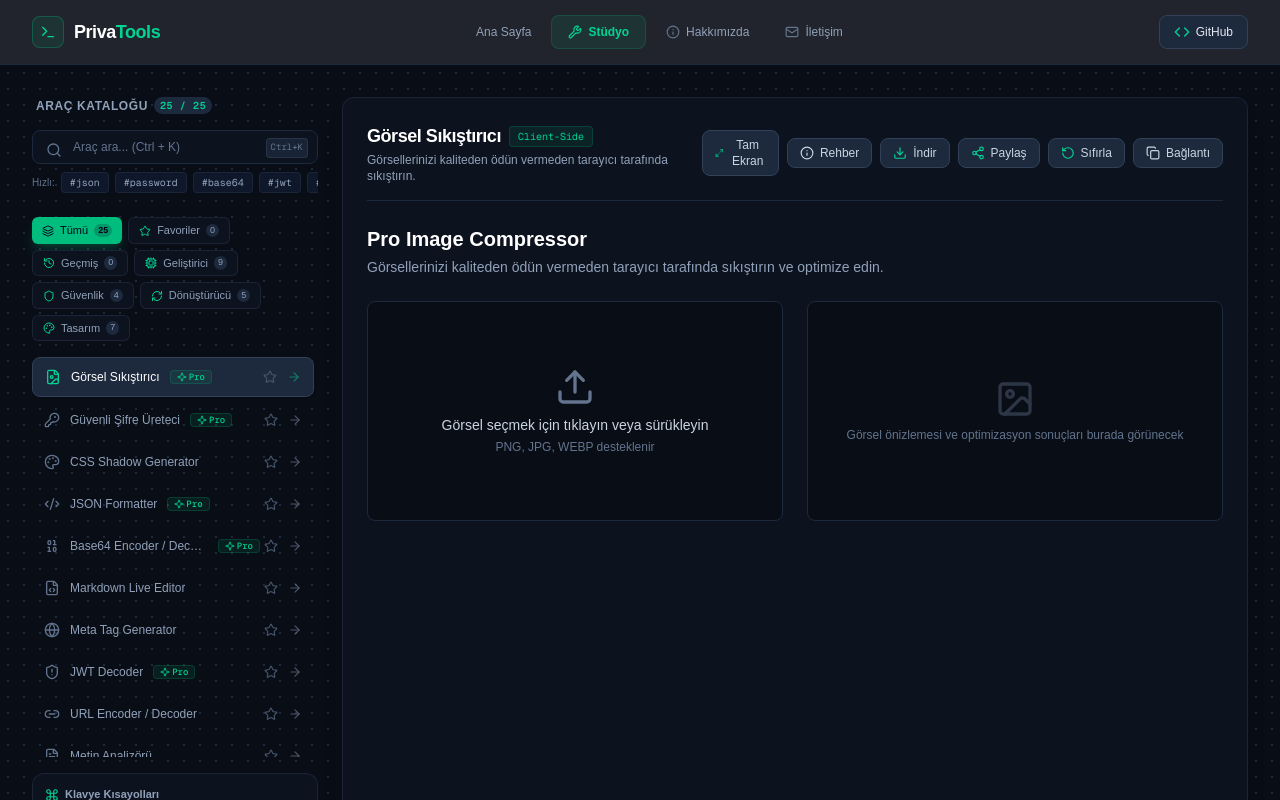
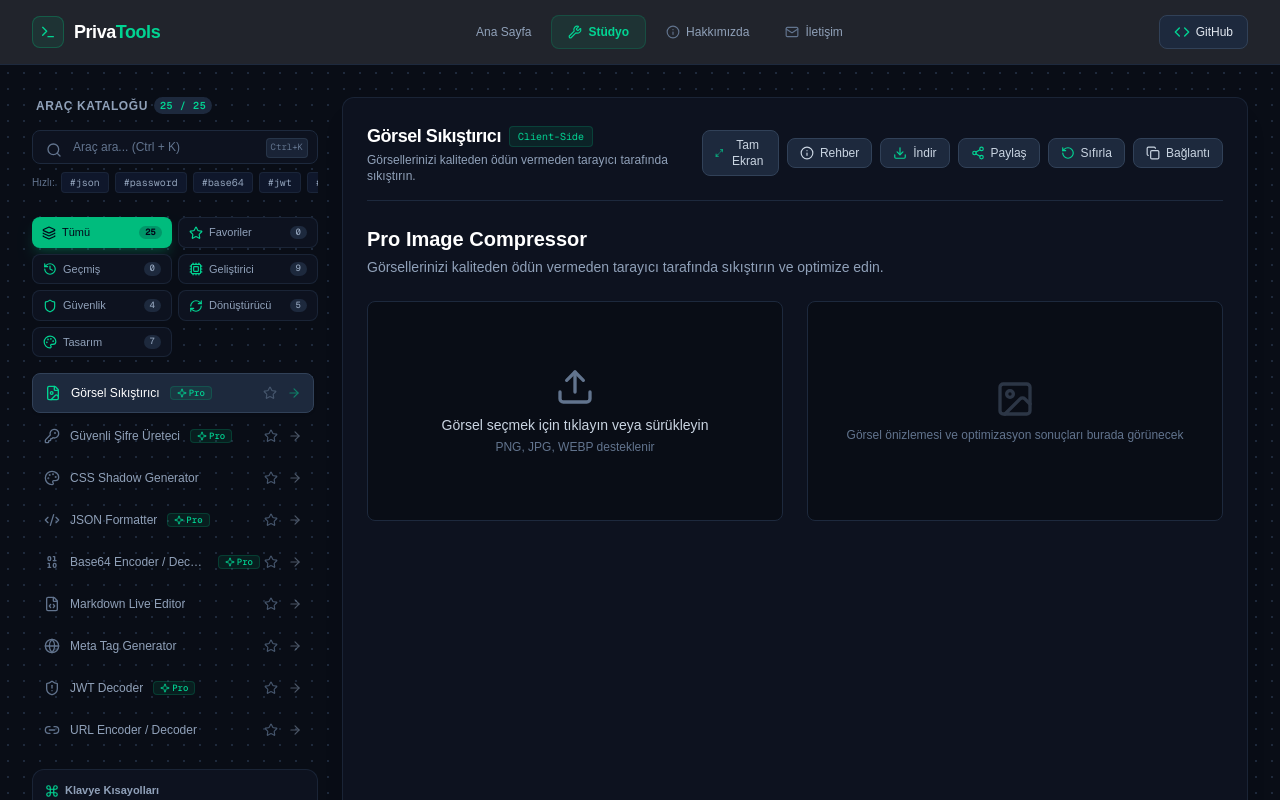
Before and after one commit to MuhammedEdev/privatools, a Next.js app: page /studio in a window 1280 px wide. Shown: the top 800 px of the page. Built offline with nearby package versions, Linux system fonts and the light colour scheme.

Commit message:
feat(studio): redesign category filter grid with enhanced badge counts and grid layout

```diff
--- a/src/app/studio/page.tsx
+++ b/src/app/studio/page.tsx
@@ -323,7 +323,7 @@ export default function StudioPage() {
               </div>
             )}
 
-            <div className="flex flex-wrap gap-1.5 pt-1">
+            <div className="grid grid-cols-2 gap-1.5 pt-1">
               {categories.map((cat) => {
                 const CatIcon = cat.icon;
                 const count = getCategoryCount(cat.id);
@@ -331,15 +331,17 @@ export default function StudioPage() {
                   <button
                     key={cat.id}
                     onClick={() => setSelectedCategory(cat.id)}
-                    className={`flex items-center gap-1.5 px-2.5 py-1 rounded-md text-[11px] font-medium transition-all ${
+                    className={`flex items-center justify-between px-2.5 py-1.5 rounded-lg text-[11px] font-medium transition-all ${
                       selectedCategory === cat.id
                         ? "bg-emerald-500 text-slate-950 font-bold shadow-lg shadow-emerald-500/20"
                         : "bg-[#0D121F] text-slate-400 hover:text-white border border-slate-800/80 hover:border-slate-700"
                     }`}
                   >
-                    <CatIcon className={`w-3 h-3 ${selectedCategory === cat.id ? "text-slate-950" : "text-emerald-400"}`} />
-                    <span>{cat.name}</span>
-                    <span className={`text-[9px] px-1 rounded-full ${selectedCategory === cat.id ? "bg-slate-950/20 text-slate-950 font-bold" : "bg-slate-800 text-slate-400"}`}>
+                    <div className="flex items-center gap-1.5">
+                      <CatIcon className={`w-3.5 h-3.5 ${selectedCategory === cat.id ? "text-slate-950" : "text-emerald-400"}`} />
+                      <span>{cat.name}</span>
+                    </div>
+                    <span className={`text-[9px] px-1.5 py-0.2 rounded-full font-mono ${selectedCategory === cat.id ? "bg-slate-950/20 text-slate-950 font-bold" : "bg-slate-800 text-slate-400"}`}>
                       {count}
                     </span>
                   </button>
@@ -347,7 +349,7 @@ export default function StudioPage() {
               })}
             </div>
 
-            <div className="space-y-1 max-h-[400px] overflow-y-auto pr-1">
+            <div className="space-y-1 max-h-[380px] overflow-y-auto pr-1">
               {filteredTools.map((tool) => {
                 const IconComponent = tool.icon;
                 const isActive = activeTab === tool.id;
```
